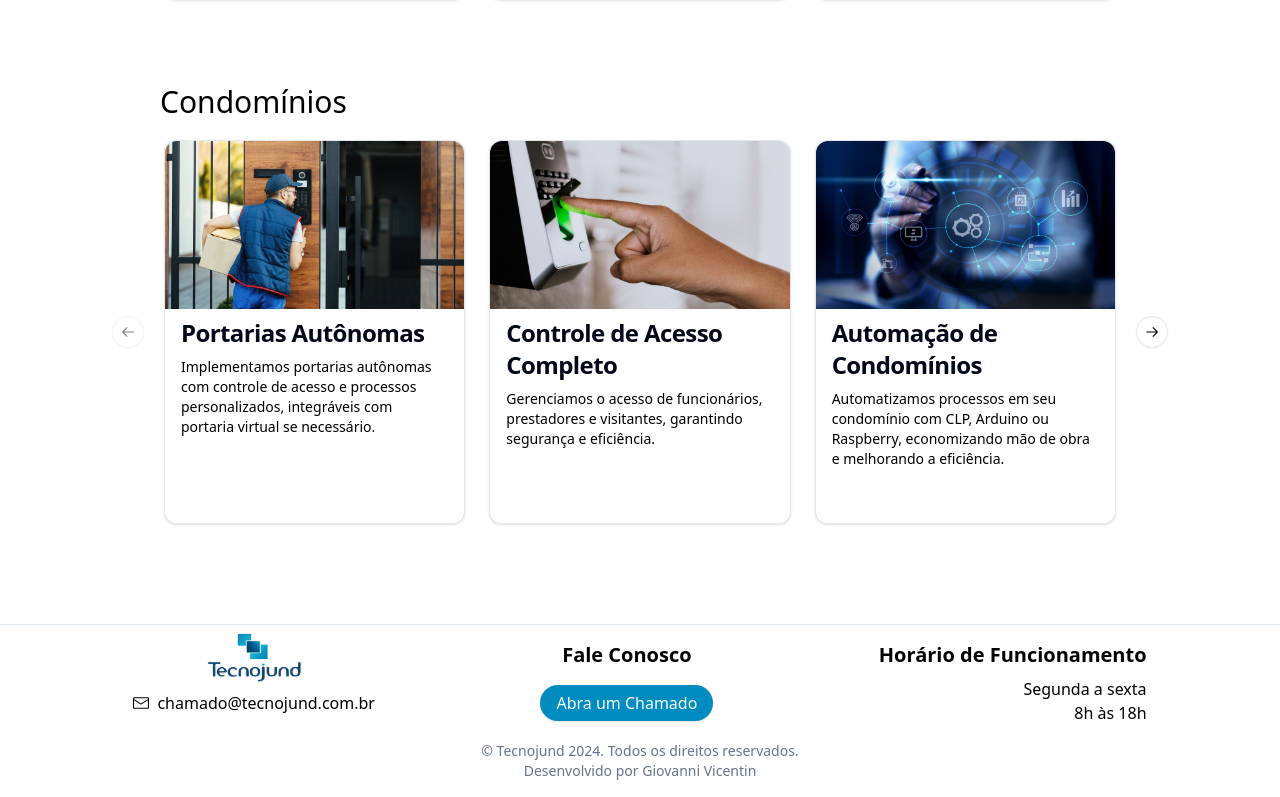
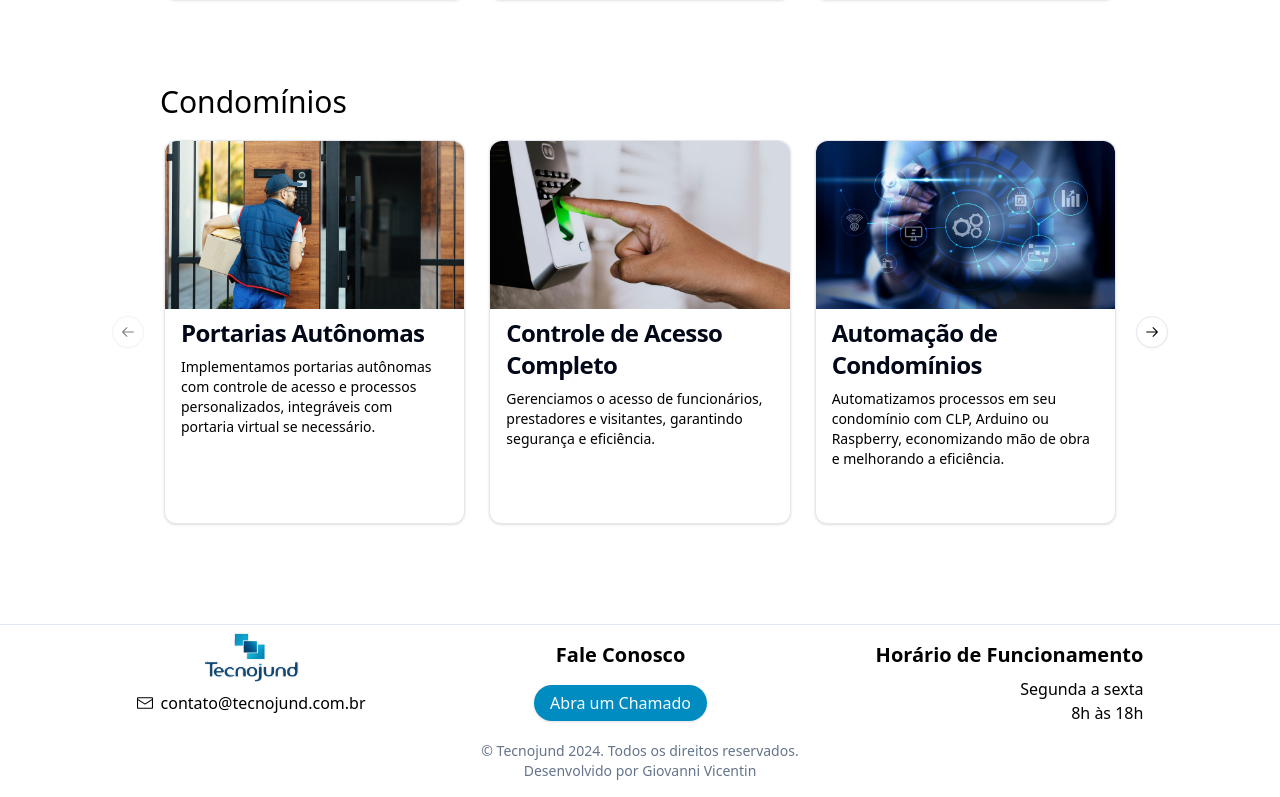
Before and after one commit to giovannivicentin/tecnojund, a Next.js app: page / in a window 1280 px wide. Shown: the part 1799-2596 px from the top of the page. Built offline with nearby package versions, Linux system fonts and the light colour scheme; what tailwindcss-animated would draw is missing.

Commit message:
style: Update email address in Footer component

```diff
--- a/src/components/footer.tsx
+++ b/src/components/footer.tsx
@@ -20,12 +20,12 @@ export function Footer() {
             <div className="flex gap-2 items-center justify-start">
               <EnvelopeClosedIcon className="w-4 h-4" />
               <Link
-                href="mailto:chamado@tecnojund.com.br"
+                href="mailto:contato@tecnojund.com.br"
                 target="_blank"
                 rel="noopener noreferrer"
                 className="hover:underline hover:text-primary"
               >
-                chamado@tecnojund.com.br
+                contato@tecnojund.com.br
               </Link>
             </div>
           </div>
```
